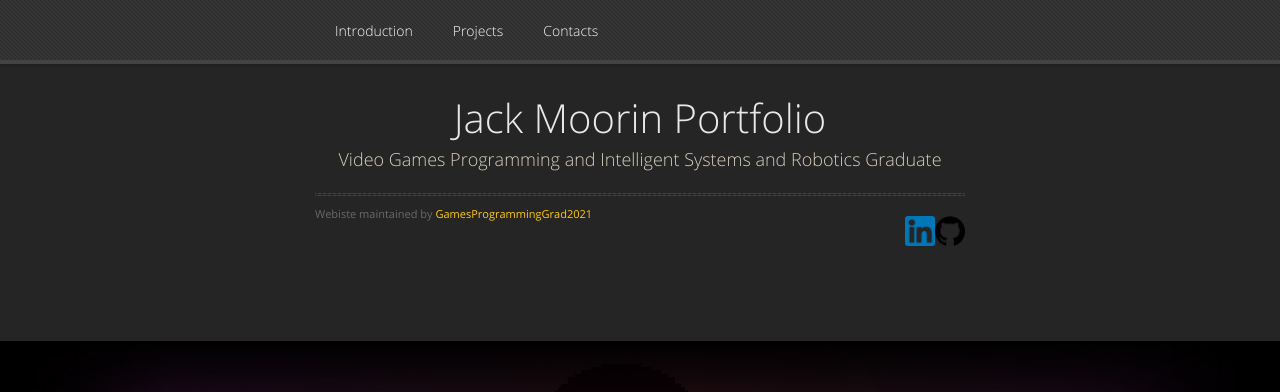
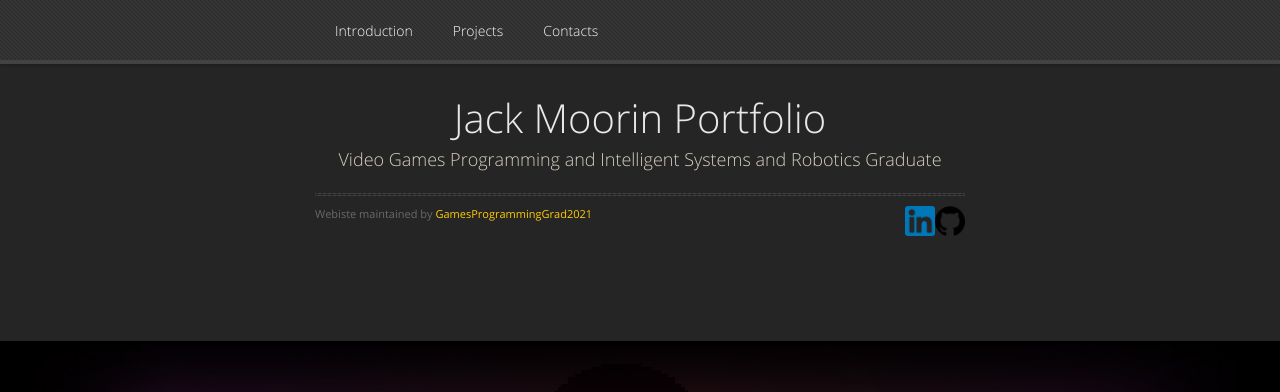
Before and after one commit to GamesProgrammingGrad2021/GamesProgrammingGrad2021.github.io, a Jekyll site: the page built from index.md, in a window 1280 px wide. Shown: the top 392 px of the page. Built offline with Jekyll 4.4.1, drawn with Linux system fonts in a browser that asks for light colours; nearby versions of some CDN libraries; our own code applies the rules of GitHub Pages for plain Markdown files.

Commit message:
Update default.html

```diff
--- a/_layouts/default.html
+++ b/_layouts/default.html
@@ -51,8 +51,10 @@
           <span class="credits left">
 		    Webiste maintained by <a href="{{ site.github.owner_url }}">{{ site.github.owner_name }}</a>
 		  </span>
-		  <a href="https://github.com/GamesProgrammingGrad2021?tab=repositories"><img src="Github_Icon.png" alt="Github" width="30" height="30" border="0" align="right"></a>
-		  <a href="https://www.linkedin.com/in/jack-moorin-a58b84150/"><img src="LinkedIn_Icon.png" alt="Github" width="30" height="30" border="0" align="right"></a>
+		  <span class="credits right">
+		    <a href="https://github.com/GamesProgrammingGrad2021?tab=repositories"><img src="Github_Icon.png" alt="Github" width="30" height="30" border="0" align="right"></a>
+		    <a href="https://www.linkedin.com/in/jack-moorin-a58b84150/"><img src="LinkedIn_Icon.png" alt="Github" width="30" height="30" border="0" align="right"></a>
+		  </span>
         </div>
 	  </section>
     </div>
```
